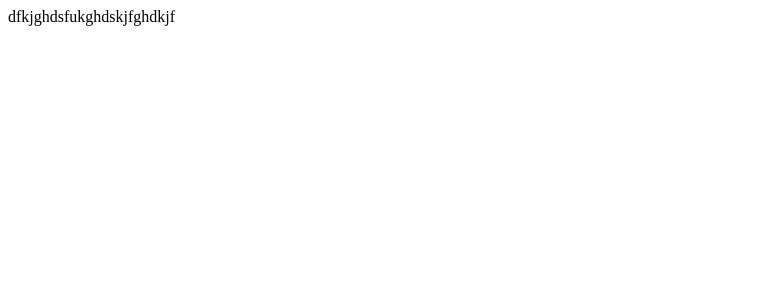
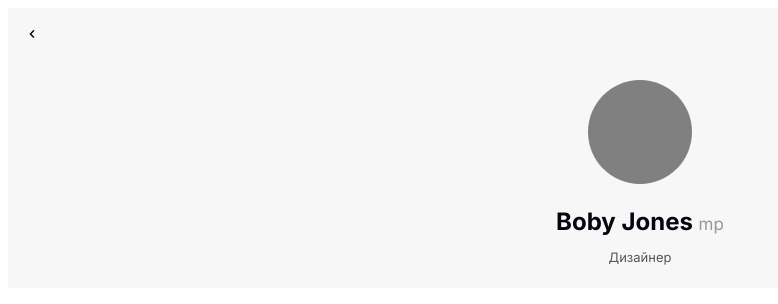
Before and after one commit to Slash20/test-task-search, a React (Create React App) app: page /user in a window 1280 px wide. Shown: the top 304 px of the page, without its empty margins (0-778 px from the left). Built offline with nearby package versions, Linux system fonts and the light colour scheme; the HTML template or start-up script is replaced by a standard one.

Commit message:
Добавил немного контента в профиль и роутинг

```diff
--- a/src/components/UserElem/UserElem.jsx
+++ b/src/components/UserElem/UserElem.jsx
@@ -18,9 +18,9 @@ function UserElem(props) {
         'дек',
     ];
     return (
-        <Link to='user'>
         <div className='userElemContainer'>
             <div className='userLeft'>
+                <Link to='user'>
                     <div className='userAvatar'>
                         {props.img ? (
                             <img
@@ -32,6 +32,7 @@ function UserElem(props) {
                             ''
                         )}
                     </div>
+                </Link>
                 <div className='userInfo'>
                     <div
                         className={
@@ -39,10 +40,16 @@ function UserElem(props) {
                         }
                     >
                         <p className='userNameText'>
+                            <Link
+                                to='user'
+                                style={{
+                                    color: '#050510',
+                                    textDecoration: 'none',
+                                }}
+                            >
                                 {props.firstName} {props.lastName}{' '}
-                                <span className='userNameTag'>
-                                    {props.userTag}
-                                </span>
+                            </Link>
+                            <span className='userNameTag'>{props.userTag}</span>
                         </p>
                     </div>
                     <div
@@ -52,9 +59,7 @@ function UserElem(props) {
                                 : 'userDepartmentNone'
                         }
                     >
-                            <p className='userDepartmentText'>
-                                {props.department}
-                            </p>
+                        <p className='userDepartmentText'>{props.department}</p>
                     </div>
                 </div>
             </div>
@@ -67,7 +72,6 @@ function UserElem(props) {
                 </div>
             ) : null}
         </div>
-        </Link>
     );
 }
 
--- a/src/pages/UserProfile/UserProfile.css
+++ b/src/pages/UserProfile/UserProfile.css
@@ -0,0 +1,47 @@
+.userProfileHeader {
+    display: flex;
+    flex-direction: column;
+    align-items: center;
+    padding: 0px;
+    width: 100%;
+    height: 280px;
+    background-color: #F7F7F8;
+}
+
+.userProfileAvatar {
+    margin-top: 72px;
+    border-radius: 50%;
+    width: 104px;
+    height: 104px;
+    background-color: gray;
+}
+
+.userProfileFullName {
+    margin: 0;
+    margin-top: 24px;
+    font-family: 'Inter';
+    font-style: normal;
+    font-weight: 700;
+    font-size: 24px;
+    line-height: 28px;
+    color: #050510;
+}
+
+.userProfileFullName span {
+    font-family: 'Inter';
+    font-style: normal;
+    font-weight: 400;
+    font-size: 17px;
+    line-height: 22px;
+    color: #97979B;
+}
+
+.userProfileDepartment {
+    font-family: 'Inter';
+    font-style: normal;
+    font-weight: 400;
+    font-size: 13px;
+    line-height: 16px;
+    text-align: center;
+    color: #55555C;
+}
--- a/src/pages/UserProfile/UserProfile.jsx
+++ b/src/pages/UserProfile/UserProfile.jsx
@@ -1,8 +1,34 @@
 import React from 'react';
 import './UserProfile.css';
+import vector from '../../img/svg/Vector.svg';
+import { Link } from 'react-router-dom';
 
 function UserProfile() {
-    return <div>dfkjghdsfukghdskjfghdkjf</div>;
+    return (
+        <div className='userProfileContainer'>
+            <Link to='../'>
+                <img
+                    style={{
+                        width: '6.25px',
+                        height: '10.5px',
+                        position: 'absolute',
+                        top: '28.8px',
+                        left: '2.28%',
+                    }}
+                    src={vector}
+                    alt=''
+                />
+            </Link>
+            <header className='userProfileHeader'>
+                <div className='userProfileAvatar'></div>
+                <h3 className='userProfileFullName'>
+                    Boby Jones <span>mp</span>
+                </h3>
+                <p className='userProfileDepartment'>Дизайнер</p>
+            </header>
+            <main className='userProfileMain'></main>
+        </div>
+    );
 }
 
 export default UserProfile;
```
Also changed, not shown: src/img/svg/Vector.svg (added). Lines whose indentation alone changed are shown as unchanged.
